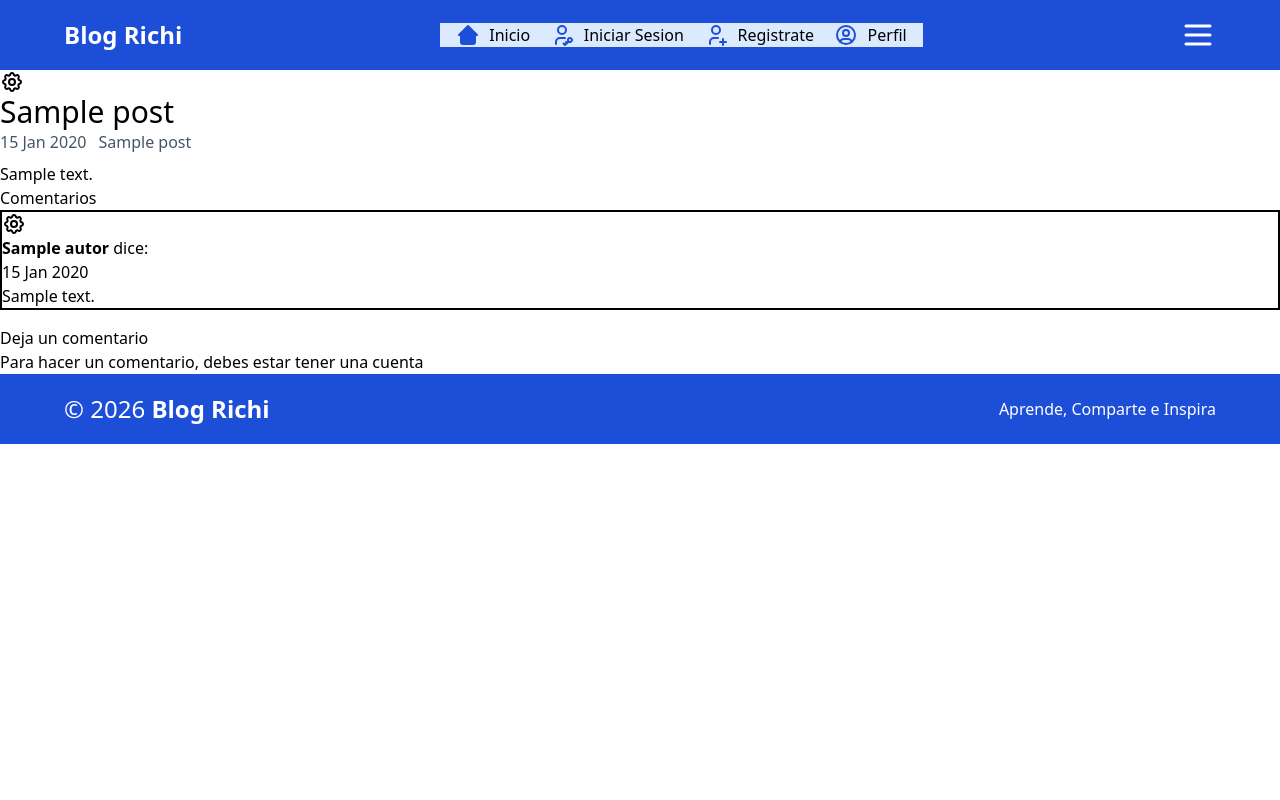
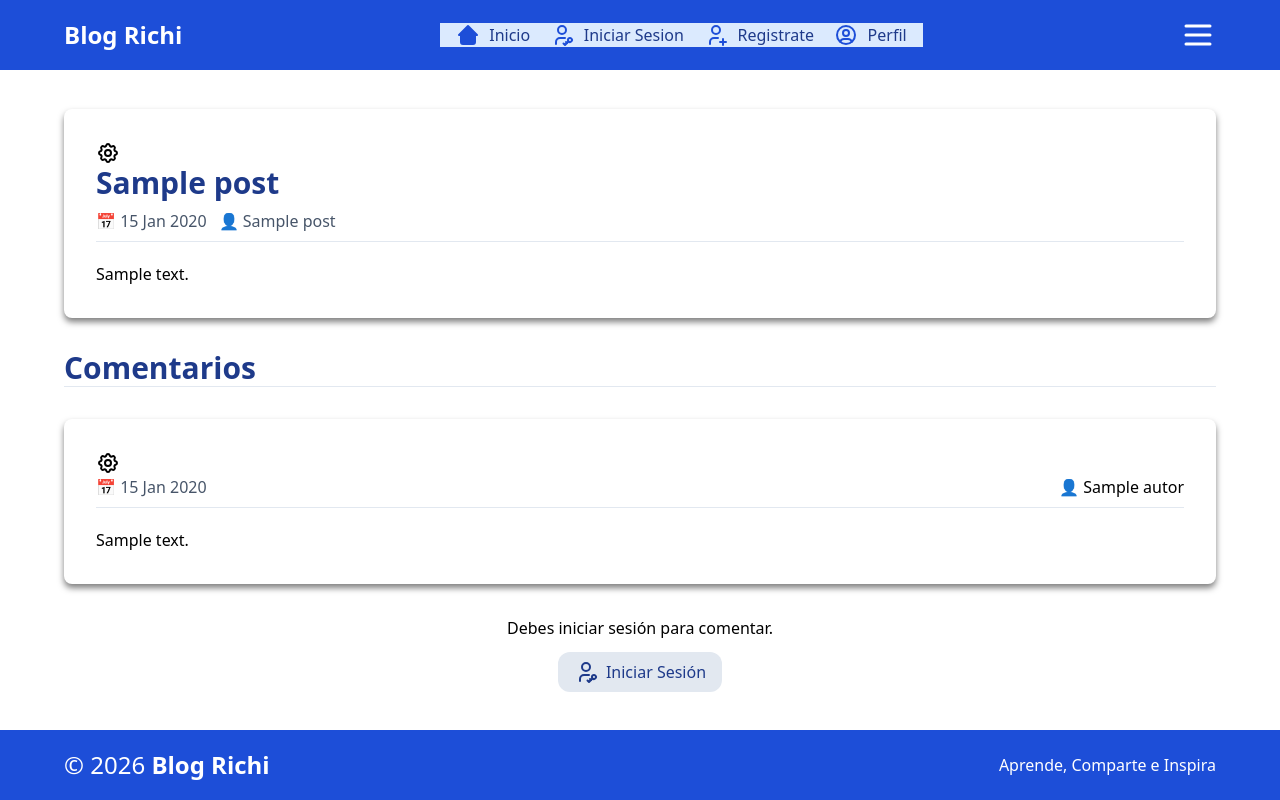
Before and after one commit to progValji/Blog-Academico, a Flask app: template src/app/templates/posts/visualizar_post.html in a window 1280 px wide. Run offline with Flask 3, Linux system fonts and the light colour scheme; the template is opened without the code that fills it: most values are stand-ins (such as "Sample title", 1, 10 or a date in 2020); style sheets or scripts are compiled from the project's sources.

Commit message:
Truncar Y Escapar HTML, Estilos Comentarios, Estilos De Visualizar Post

```diff
--- a/src/app/helpers/filters.py
+++ b/src/app/helpers/filters.py
@@ -1,4 +1,60 @@
 from datetime import datetime
+from html.parser import HTMLParser
+from html import escape
+
+VOID_TAGS = {'area','base','br','col','embed','hr','img','input',
+             'link','meta','param','source','track','wbr'}
+
+class _TruncadorHTML(HTMLParser):
+    def __init__(self, limite):
+        super().__init__(convert_charrefs=True)
+        self.limite = limite
+        self.contador = 0
+        self.pila = []
+        self.salida = []
+        self.truncado = False
+
+    def handle_starttag(self, tag, attrs):
+        if self.truncado:
+            return
+        attrs_str = ''.join(
+            f' {k}="{escape(v, quote=True)}"' if v is not None else f' {k}'
+            for k, v in attrs
+        )
+        self.salida.append(f'<{tag}{attrs_str}>')
+        if tag not in VOID_TAGS:
+            self.pila.append(tag)
+
+    def handle_endtag(self, tag):
+        if self.truncado:
+            return
+        self.salida.append(f'</{tag}>')
+        for i in range(len(self.pila) - 1, -1, -1):
+            if self.pila[i] == tag:
+                del self.pila[i]
+                break
+
+    def handle_data(self, data):
+        if self.truncado:
+            return
+        restante = self.limite - self.contador
+        if len(data) <= restante:
+            self.salida.append(escape(data))
+            self.contador += len(data)
+        else:
+            corte = data.rfind(' ', 0, restante)
+            if corte == -1:
+                corte = restante
+            self.salida.append(escape(data[:corte]) + '...')
+            self.contador = self.limite
+            self.truncado = True
+
+    def resultado(self):
+        html = ''.join(self.salida)
+        # cierra cualquier tag que haya quedado abierto, en orden inverso
+        html += ''.join(f'</{t}>' for t in reversed(self.pila))
+        return html
+
 def init_filters(app):
     @app.template_filter('tiempo_relativo')
     def tiempo_relativo(fecha):
@@ -22,3 +78,12 @@ def init_filters(app):
             return fecha.strftime("%d %b")
         else:
             return fecha.strftime("%d %b %Y")
+
+    @app.template_filter('crear_preview')
+    def crear_preview(texto, limite=250):
+        parser = _TruncadorHTML(limite)
+        parser.feed(texto)
+        parser.close()
+        if not parser.truncado:
+            return texto  # no hizo falta truncar
+        return parser.resultado()
--- a/src/app/static/CSS/input.css
+++ b/src/app/static/CSS/input.css
@@ -33,9 +33,18 @@
         opacity: 0.5;
         pointer-events: none;
     }
+    a{
+        color: var(--color-azul-marino)
+    }
 }
 
 @layer utilities{
+    .post, .comentario{
+        padding: 2rem;
+        border-radius: 0.5rem;
+        box-shadow: 0 4px 6px rgba(0, 0, 0, 0.5);
+    }
+
     .post__contenido{
         white-space: pre-wrap;
     }
--- a/src/app/templates/macros/_comentario.html
+++ b/src/app/templates/macros/_comentario.html
@@ -1,5 +1,5 @@
 {% macro render_comentario(comentario, user_id, mostrar_link_post=None, next='visualizar_post') %}
-    <li class="comentario-item">
+    <li class="comentario">
         {% if comentario.user_id == user_id %}
             <div class="dropdown">
                 <button class="dropdown-btn">
@@ -32,8 +32,11 @@
                 </ul>
             </div>
         {% endif %}
-        <strong>{{ comentario.autor }}</strong> dice:
-        <p>{{ comentario.created_at | tiempo_relativo}}</p>
+        <div class="flex justify-between items-center">
+            <small class="text-gris-oscuro sm:text-base">📅 {{ comentario.created_at | tiempo_relativo}}</small>
+            <small class="sm:text-base">👤 {{ comentario.autor }}</small>
+        </div>
+        <hr class="text-gris-claro mb-5 mt-2">
         <p>{{ comentario.contenido | safe }}</p>
 
         {% if mostrar_link_post %}
--- a/src/app/templates/macros/_post_card.html
+++ b/src/app/templates/macros/_post_card.html
@@ -41,18 +41,14 @@
             </div>
         {% endif %}
 
+        <h2 class="text-2xl sm:text-3xl font-semibold text-azul-marino">{{ post.titulo }}</h2>
+        <div class="flex gap-3 my-2 text-gris-oscuro">
+            <small class="sm:text-base">📅 {{ post.created_at | tiempo_relativo }}</small>
+            <small class="sm:text-base">👤 {{ post.autor_nombre }}</small>
+        </div>
+        <hr class="mb-5 text-gris-claro">
         {% if visualizacion_previa %}
-            <a href="{{ url_for('posts.visualizar_post', post_id=post.id) }}"><h2
-                class="text-2xl sm:text-3xl font-semibold">{{ post.titulo }}</h2></a>
-        {% else %}
-            <h2 class="text-2xl sm:text-3xl">{{ post.titulo }}</h2>
-        {% endif %}
-        <div class="flex gap-3 mb-2 text-gris-oscuro">
-            <small class="sm:text-base">{{ post.created_at | tiempo_relativo }}</small>
-            <small class="sm:text-base">{{ post.autor_nombre }}</small>
-        </div>
-        {% if visualizacion_previa %}
-            <p class="post__contenido">{{ post.contenido[:10] }}...</p>
+            <p class="post__contenido mb-4">{{ post.contenido | crear_preview | safe}}</p>
         {% else %}
             <p class="post__contenido">{{ post.contenido | safe }}</p>
         {% endif %}
@@ -70,21 +66,15 @@
         {% endfor %}
 
         {% if visualizacion_previa %}
-            <div>
-                {% if post.total_comentarios == 0 %}
-                    <p>Se el primero en comentar</p>
-                {% else %}
-                    <p>{{ post.total_comentarios }} Comentarios</p>
-                {% endif %}
-                <span>
-                    <svg xmlns="http://www.w3.org/2000/svg" width="24" height="24" viewBox="0 0 24 24"
-                    fill="none" stroke="currentColor" stroke-width="2" stroke-linecap="round"
-                    stroke-linejoin="round" class="icon icon-tabler icons-tabler-outline
-                    icon-tabler-messages">
-                    <path stroke="none" d="M0 0h24v24H0z" fill="none"/><path d="M21 14l-3
-                    -3h-7a1 1 0 0 1 -1 -1v-6a1 1 0 0 1 1 -1h9a1 1 0 0 1 1 1v10" />
-                    <path d="M14 15v2a1 1 0 0 1 -1 1h-7l-3 3v-10a1 1 0 0 1 1 -1h2" /></svg>
-                </span>
+            <div class="flex gap-4 items-center mt-5">
+                <div>
+                    <p>💬 {{ post.total_comentarios }} Comentarios</p>
+                </div>
+                <div class="grow">
+                    <a href="{{ url_for('posts.visualizar_post', post_id=post.id) }}"
+                    class="block text-center bg-azul-rey text-white hover:bg-azul-rey-hover
+                    py-2 px-4 rounded-xl shadow-lg">📄 Ver post</a>
+                </div>
             </div>
         {% endif %}
 
--- a/src/app/templates/posts/visualizar_post.html
+++ b/src/app/templates/posts/visualizar_post.html
@@ -1,9 +1,4 @@
 <style>
-    .comentario-item{
-        border: 2px solid;
-        margin-bottom: 1rem;
-    }
-
     .dropdown-content {
         display: none;
         position: absolute;
@@ -24,19 +19,22 @@
 {% block contenido %}
 
     {% if post %}
+        <section class="contenedor flex flex-col justify-center gap-8" style="min-height: calc(100vh - 140px);">
+            <section>
                 {{ render_post_card(post, user_id, next_url_editar=url_for('posts.visualizar_post', post_id=post.id)) }}
-
-        <section class="comentarios">
-            <h2>Comentarios</h2>
-            <ul>
+            </section>
+            <section id="comentarios">
+                <h2 class="text-2xl sm:text-3xl text-azul-marino font-semibold">Comentarios</h2>
+                <hr class="text-gris-claro">
+                <ul class="my-8">
                     {% for comentario in comentarios %}
                         {{ render_comentario(comentario, user_id) }}
                     {% else %}
-                    <p>Sé el primero en comentar.</p>
+                        <p>Todavía no hay comentarios.</p>
+                        <p>¡Sé el primero en compartir tu opinión!</p>
                     {% endfor %}
                 </ul>
                 <div>
-                <h3>Deja un comentario</h3>
                     <form action="{{ url_for('comments.agregar_comentario', post_id=post.id) }}" method="post">
                         {% if session.get('user_id') %}
                         <div class="form-group">
@@ -45,12 +43,28 @@
                         </div>
                         <button type="submit" class="btn">Enviar Comentario</button>
                         {% else %}
-                    <div>
-                        <p>Para hacer un comentario, debes estar tener una cuenta</p>
+                        <div class="flex flex-col gap-3 items-center justify-center">
+                            <p>Debes iniciar sesión para comentar.</p>
+                            <a href="{{ url_for('auth.login') }}?form=registrar"
+                            class="bg-gris-claro px-4 py-2 flex gap-2 rounded-xl">
+                            <span>
+                                <svg xmlns="http://www.w3.org/2000/svg" width="24" height="24"
+                                viewBox="0 0 24 24" fill="none" stroke="currentColor" stroke-width="2"
+                                stroke-linecap="round" stroke-linejoin="round"
+                                class="icon icon-tabler icons-tabler-outline icon-tabler-user-key">
+                                <path stroke="none" d="M0 0h24v24H0z" fill="none" />
+                                <path d="M8 7a4 4 0 1 0 8 0a4 4 0 0 0 -8 0" />
+                                <path d="M6 21v-2a4 4 0 0 1 4 -4h5" />
+                                <path d="M18.5 18.5l-3.5 3.5l-1.5 -1.5" />
+                                <path d="M18.554 18.414a2 2 0 1 1 2.828 -2.828a2 2 0 0 1 -2.828 2.828" />
+                                <path d="M16 19l1 1" /></svg>
+                            </span>
+                            Iniciar Sesión</a>
                         </div>
                         {% endif %}
                     </form>
                 </div>
+            </section>
         </section>
 
         <script>
```
Also changed, not shown: src/app/templates/posts/index.html (+5 -10 lines). Lines whose indentation alone changed are shown as unchanged.
